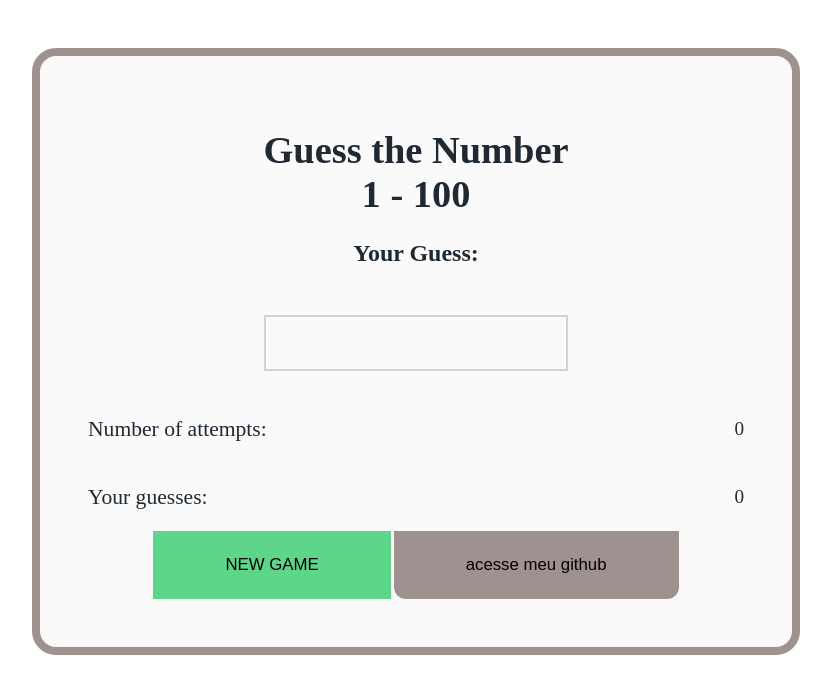
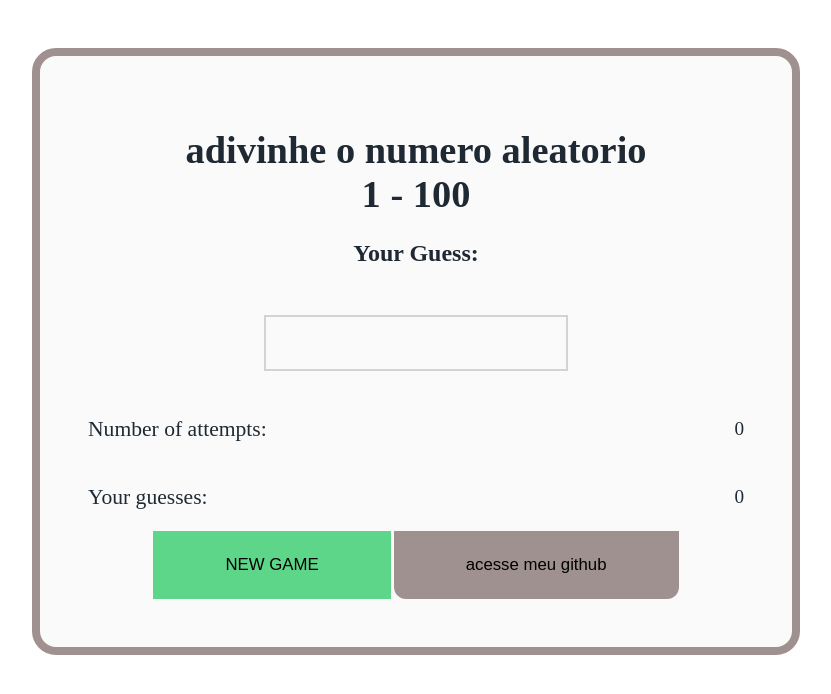
Before and after one commit to BFS2006/Guess-The-Number, a plain HTML site: page index.html in a window 1280 px wide. Shown: the whole page, without its empty margins (224-1055 px from the left). Drawn offline with Linux system fonts and the light colour scheme.

Commit message:
html alterado denovo

```diff
--- a/index.html
+++ b/index.html
@@ -12,7 +12,7 @@
 <body onload="init()">
     <main>
         <div id="welcomeScreen">
-            <h2>Guess the Number  <br />1 - 100</h2>
+            <h2>adivinhe o numero aleatorio  <br />1 - 100</h2>
         </div>
 
         <div id="gameArea">
```
